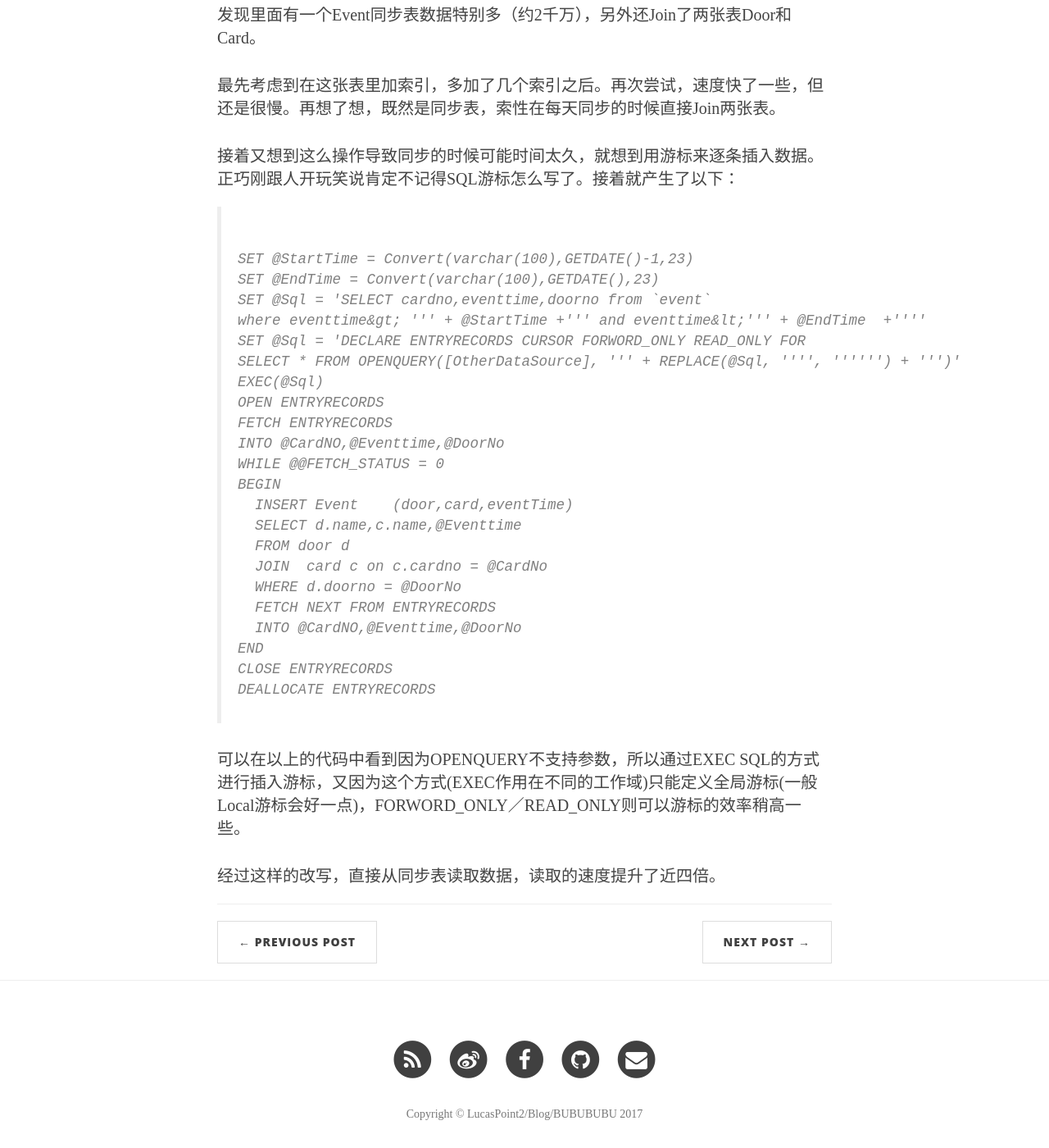
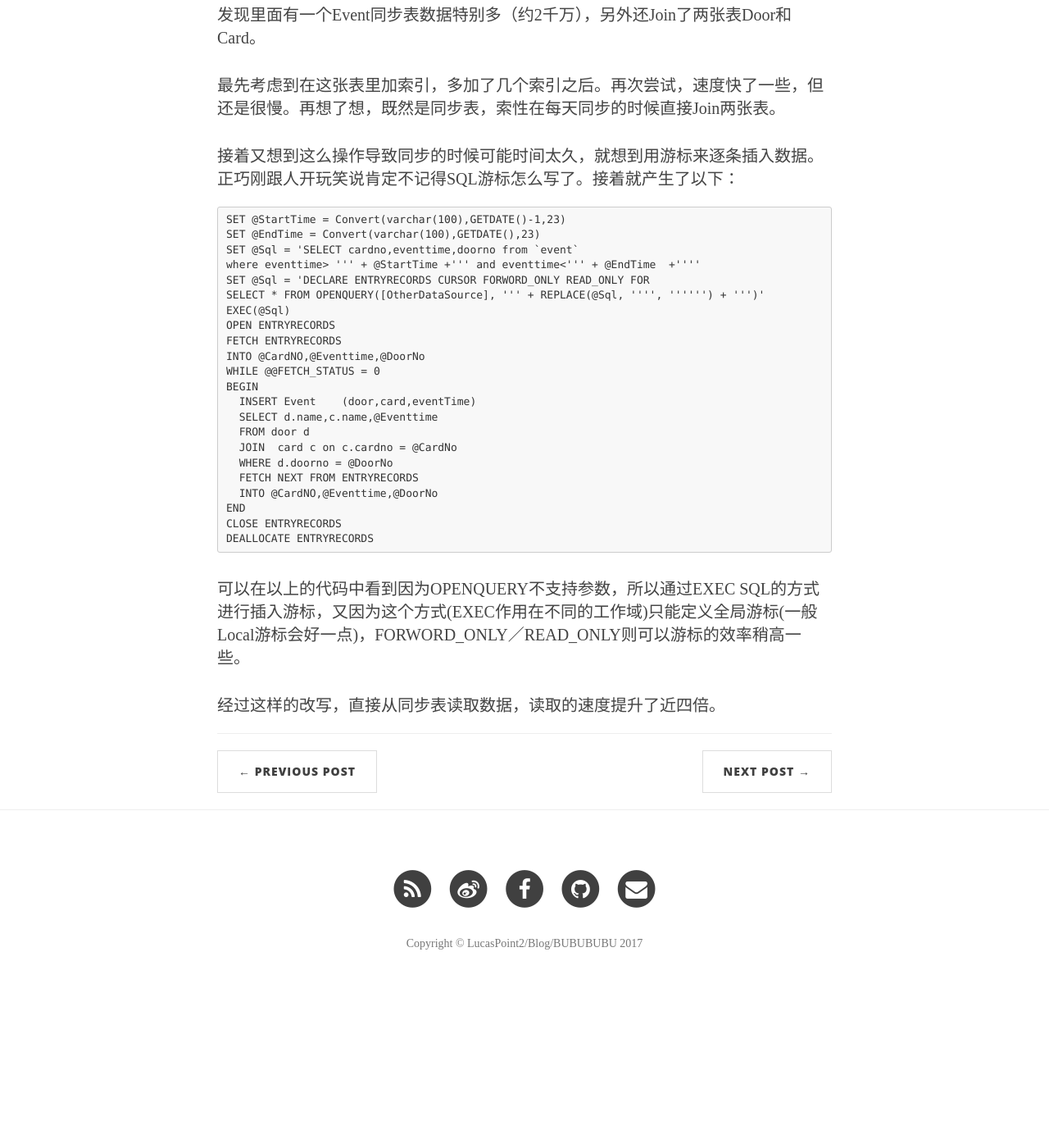
Before and after one commit to Lucas-Lu/ItsNow, a Jekyll site: the page built from _posts/2017-02-21-The-bird-caught-a-bug-on-the-fly.markdown, in a window 1280 px wide and 1400 px high, scrolled down 580 px. Shown: the whole window at 82% size. Built offline with Jekyll 4.4.1, drawn with Linux system fonts in a browser that asks for light colours; nearby versions of some CDN libraries; after the commit the page ends 1806 px from its top, so only the background shows below that.

Commit message:
change look

```diff
--- a/_posts/2017-02-21-The-bird-caught-a-bug-on-the-fly.markdown
+++ b/_posts/2017-02-21-The-bird-caught-a-bug-on-the-fly.markdown
@@ -13,7 +13,7 @@ header-img: "img/post-bg-07.jpg"
 
 <p>接着又想到这么操作导致同步的时候可能时间太久，就想到用游标来逐条插入数据。正巧刚跟人开玩笑说肯定不记得SQL游标怎么写了。接着就产生了以下：</p>
 
-<blockquote><xmp>
+<pre>
 SET @StartTime = Convert(varchar(100),GETDATE()-1,23)
 SET @EndTime = Convert(varchar(100),GETDATE(),23)
 SET @Sql = 'SELECT cardno,eventtime,doorno from `event`
@@ -36,7 +36,7 @@ BEGIN
 END
 CLOSE ENTRYRECORDS
 DEALLOCATE ENTRYRECORDS
-</xmp></blockquote>
+</pre>
 
 <p>可以在以上的代码中看到因为OPENQUERY不支持参数，所以通过EXEC SQL的方式进行插入游标，又因为这个方式(EXEC作用在不同的工作域)只能定义全局游标(一般Local游标会好一点)，FORWORD_ONLY／READ_ONLY则可以游标的效率稍高一些。</p>
 
```
